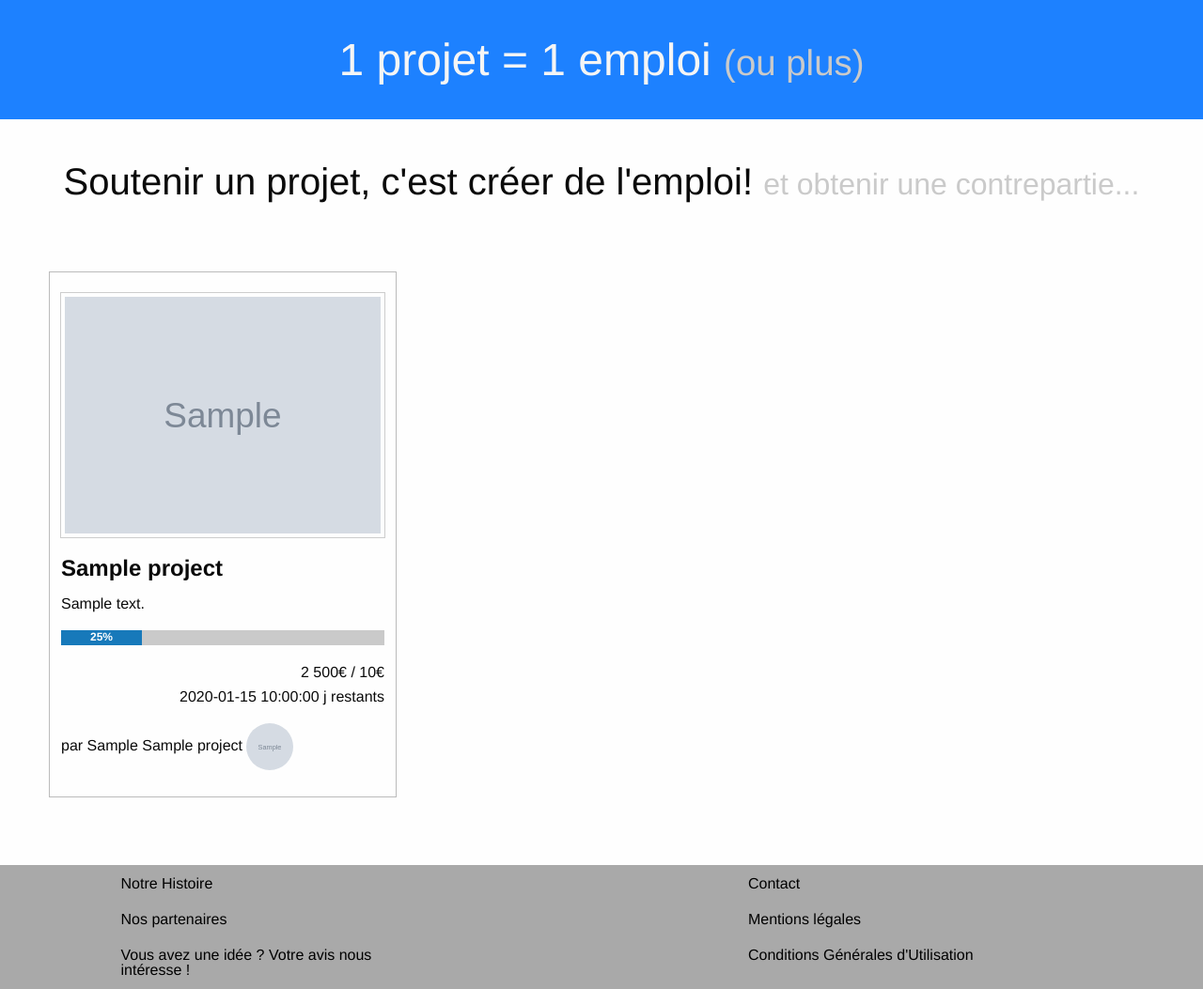
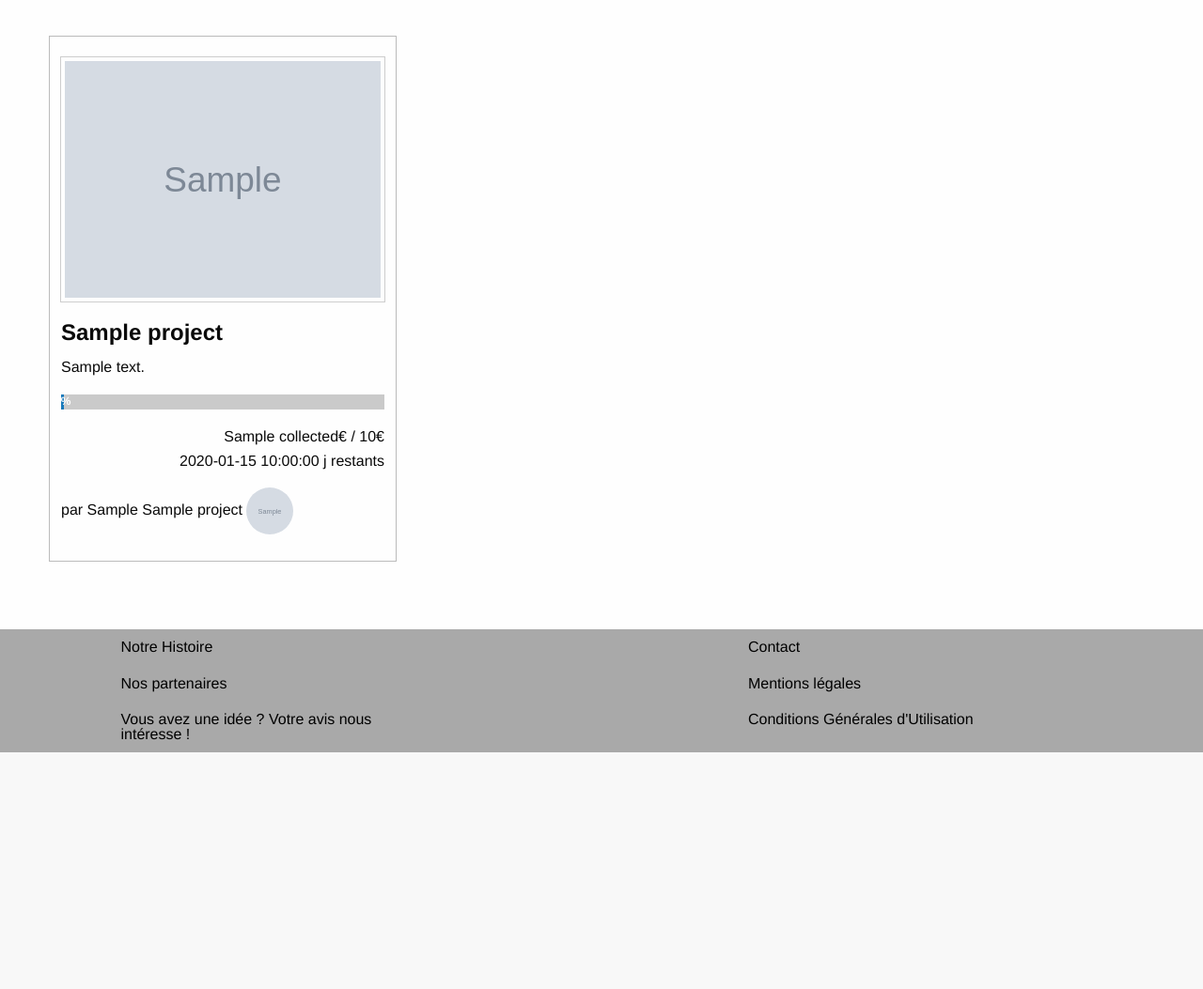
Before and after one commit to Cegaz/yes, a PHP site: template src/View/projects.html.twig in a window 1280 px wide. Shown: the part 55-1108 px from the top of the page at 94% size. After the commit the page ends 856 px from the top, so only its background shows below. Run offline with PHP 8.4, Linux system fonts and the light colour scheme; the template is opened without the code that fills it: most values are stand-ins (such as "Sample title", 1, 10 or a date in 2020); grey boxes marked "Sample" are stand-in pictures; some libraries are stand-ins or nearby versions.

Commit message:
add calculation and value in progress bar

```diff
--- a/app/dispatcher.php
+++ b/app/dispatcher.php
@@ -9,7 +9,7 @@
 
 $dispatcher = FastRoute\simpleDispatcher(function(FastRoute\RouteCollector $r) {
     $r->addRoute('GET', '/', 'Home/index');
-    $r->addRoute('GET', '/projects', 'Projects/index');
+    $r->addRoute('GET', '/projets', 'Projects/index');
 });
 
 // Fetch method and URI from somewhere
--- a/src/View/home.html.twig
+++ b/src/View/home.html.twig
@@ -16,8 +16,8 @@
 {% block content %}
 
     <section id="homeProjectButton" class="">
-        <a class="button large" href="#">Les projets de nos start-up et auto-entrepreneurs</a>
-        <a class="button large" href="#">Les projets a vocation sociale et solidaire</a>
+        <a class="button large" href="/projets">Les projets de nos start-up et auto-entrepreneurs</a>
+        <a class="button large" href="/projets">Les projets a vocation sociale et solidaire</a>
     </section>
 
 
--- a/src/View/projects.html.twig
+++ b/src/View/projects.html.twig
@@ -1,4 +1,4 @@
-{% extends 'home.html.twig' %}
+{% extends 'layout.html.twig' %}
 {% block content %}
 
     <section id="threeProjects" class="grid-container">
@@ -10,12 +10,12 @@
                 <div>
                     <h3>{{ project['title'] }}</h3>
                     <p>{{ project['short_description'] }}</p>
-                    <div class="progress" role="progressbar" tabindex="0" aria-valuenow="25" aria-valuemin="0"
-                         aria-valuetext="25 percent" aria-valuemax="100">
-                    <span class="progress-meter" style="width: 25%">
-                    <p class="progress-meter-text">25%</p></span>
+                    <div class="progress" role="progressbar" tabindex="0" aria-valuenow="80" aria-valuemin="0"
+                         aria-valuetext="{{ project['percent'] }} %" aria-valuemax="100">
+                    <span class="progress-meter" style="width: {{ project['percent'] }}%;">
+                    <p class="progress-meter-text">{{ project['percent'] }}%</p></span>
                     </div>
-                    <p class="text-right">2 500€ / {{ project['amount'] }}€</br>
+                    <p class="text-right">{{ project['collected'] }}€ / {{ project['amount'] }}€</br>
                         {{ project['time_left'] }} j restants</p>
                     <p>par {{ project['first_name'] }} {{ project['name'] }} <img class="projectHolder" src="{{ project['avatar'] }}"></p>
                 </div>
```
Also changed, not shown: src/Controller/ProjectsManager.php (+10 -5 lines).
